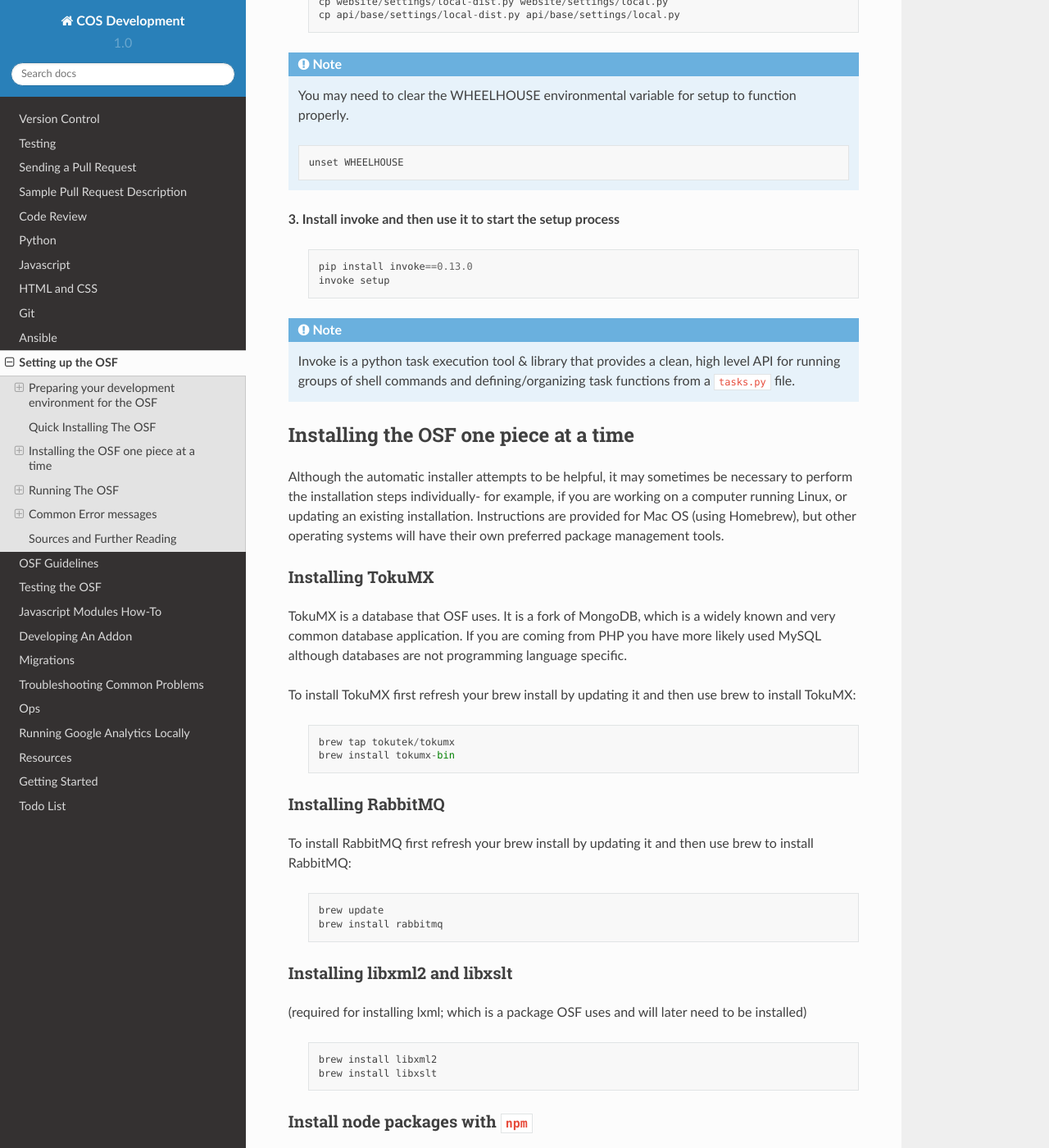
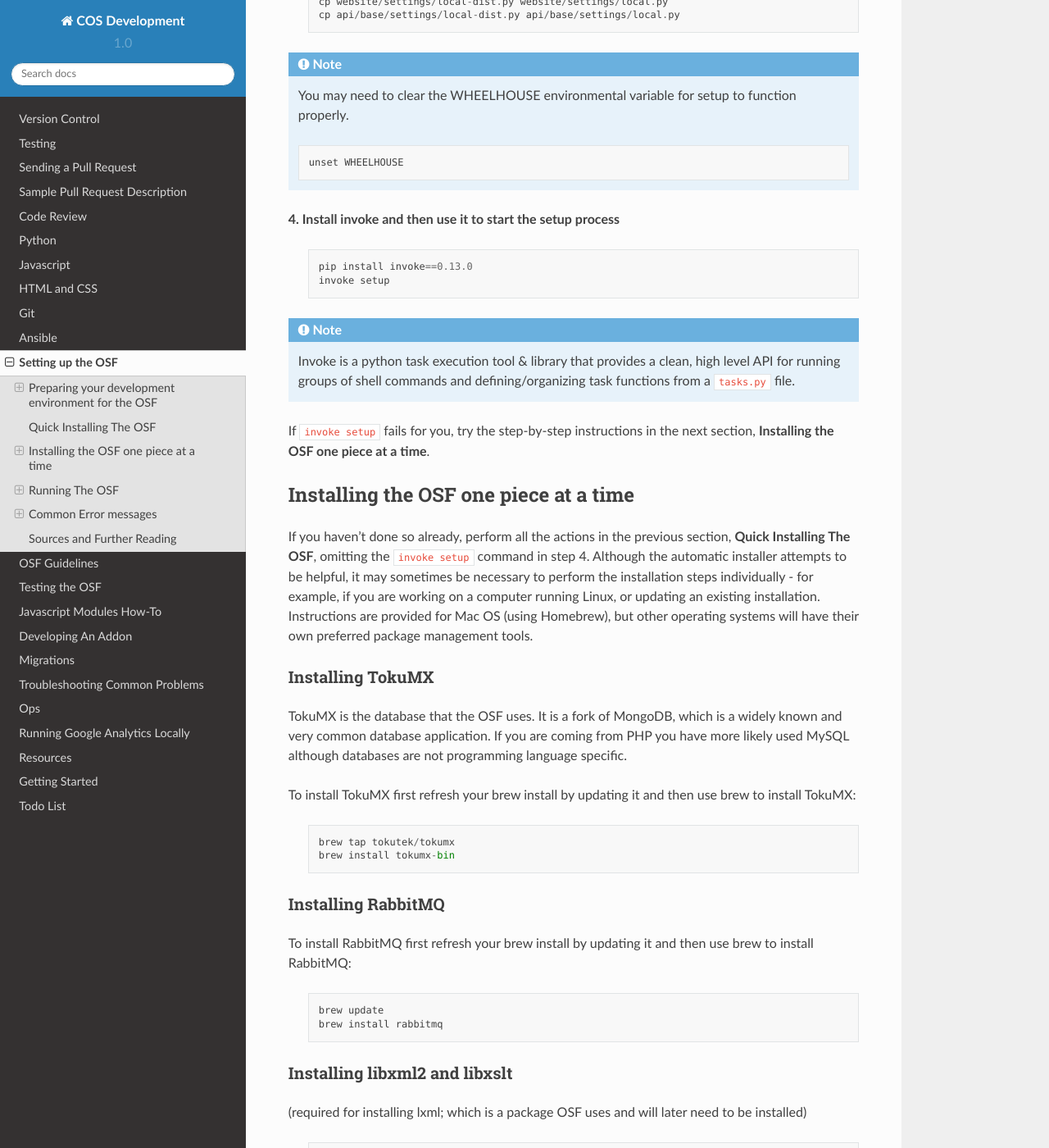
Before and after one commit to CenterForOpenScience/COSDev, a Sphinx documentation site: the page built from docs/osf/setup.rst, in a window 1280 px wide and 1400 px high, scrolled down 6097 px. Shown: the whole window at 82% size. Built offline with Sphinx 7.4.7 and the Read the Docs theme 2.0.0, drawn with Linux system fonts in a browser that asks for light colours; some of the changed text lies outside the part shown.

Commit message:
Quickstart and Slowstart should mention each other (#44)
Quickstart now explicitly refers users to the Step-by-Step guide if `invoke setup` doesn't work.  Likewise, the steps in Quickstart are a prerequisite for doing the Step-by-Step, so make sure we tell the users to do those first.

Also: typo fixes!

```diff
--- a/docs/osf/setup.rst
+++ b/docs/osf/setup.rst
@@ -276,7 +276,7 @@ After you have installed Homebrew, Python, XCode, Java, virtualenv, and virtuale
 
       unset WHEELHOUSE
 
-**3.  Install invoke and then use it to start the setup process**
+**4.  Install invoke and then use it to start the setup process**
 
     ::
 
@@ -286,17 +286,17 @@ After you have installed Homebrew, Python, XCode, Java, virtualenv, and virtuale
 .. note::
     Invoke is a python task execution tool & library that provides a clean, high level API for running groups of shell commands and defining/organizing task functions from a ``tasks.py`` file.
 
+If ``invoke setup`` fails for you, try the step-by-step instructions in the next section, **Installing the OSF one piece at a time**.
 
 Installing the OSF one piece at a time
 **************************************
 
-Although the automatic installer attempts to be helpful, it may sometimes be necessary to perform the installation steps individually- for example, if you are working on a computer running Linux, or updating an existing installation.
-Instructions are provided for Mac OS (using Homebrew), but other operating systems will have their own preferred package management tools.
+If you haven't done so already, perform all the actions in the previous section, **Quick Installing The OSF**, omitting the ``invoke setup`` command in step 4. Although the automatic installer attempts to be helpful, it may sometimes be necessary to perform the installation steps individually - for example, if you are working on a computer running Linux, or updating an existing installation. Instructions are provided for Mac OS (using Homebrew), but other operating systems will have their own preferred package management tools.
 
 Installing TokuMX
 -----------------
 
-TokuMX is a database that OSF uses. It is a fork of MongoDB, which is a widely known and very common database application. If you are coming from PHP you have more likely used MySQL although databases are not programming language specific.
+TokuMX is the database that the OSF uses. It is a fork of MongoDB, which is a widely known and very common database application. If you are coming from PHP you have more likely used MySQL although databases are not programming language specific.
 
 To install TokuMX first refresh your brew install by updating it and then use brew to install TokuMX:
 
@@ -346,7 +346,7 @@ Several front end modules required by OSF are installed using bower. Bower is a
     By default, ``npm`` installs packages locally, in the directory where you run the command (similar ``pip`` packages with ``virtualenv``). To install a package so that it's accessible from anywhere on your computer, you have to include the ``-g`` (global) flag.
 
 
-Within your OSF folder Install dependencies for OSF by running:
+Within your OSF folder install dependencies for OSF by running:
 
     ::
 
```
